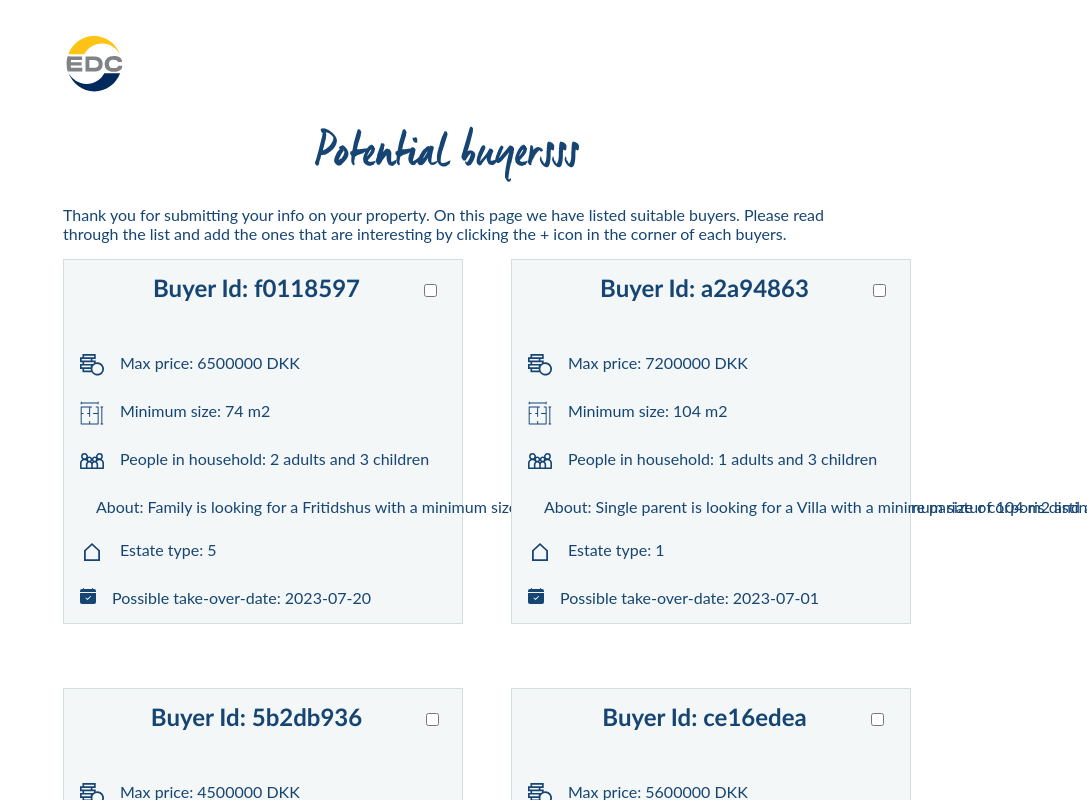
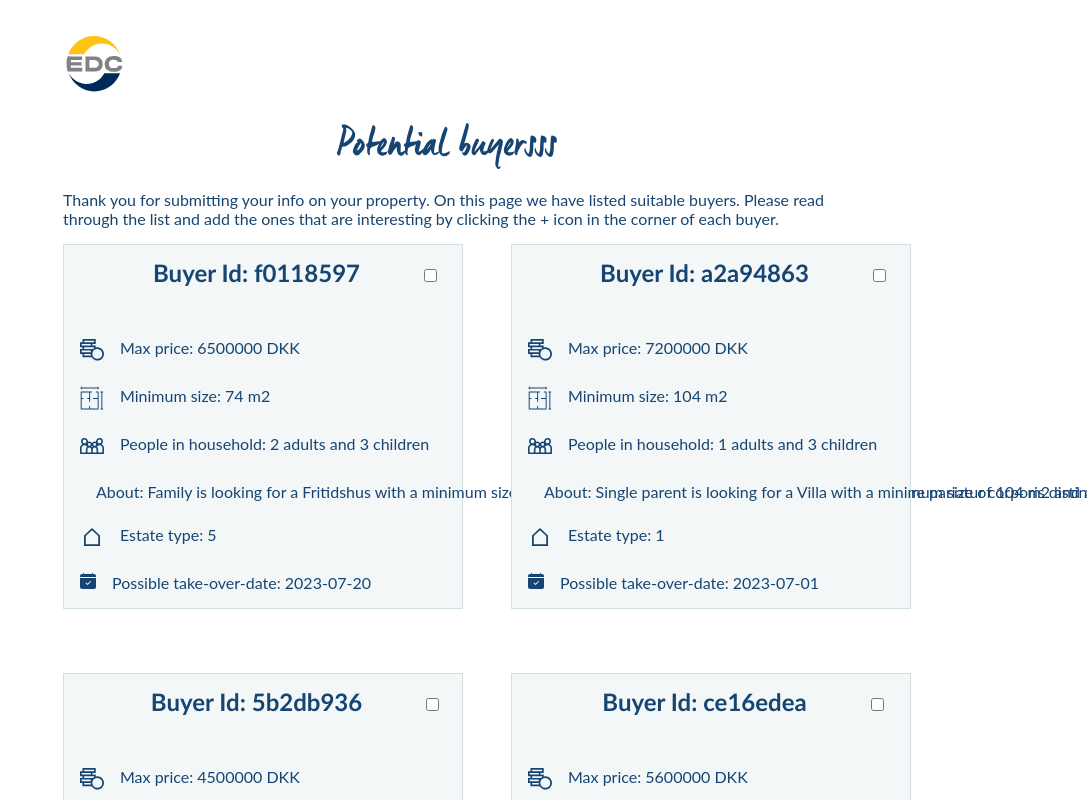
Before and after one commit to tombill143/mmd-case-main, a Next.js app: page /buyers in a window 1280 px wide. Shown: the top 800 px of the page, without its empty margins (193-1280 px from the left). Built offline with nearby package versions, Linux system fonts and the light colour scheme; a web font is replaced by a local one.

Commit message:
buyer page + css to main

```diff
--- a/src/pages/buyers/Buyers.module.css
+++ b/src/pages/buyers/Buyers.module.css
@@ -2,7 +2,7 @@
 /* @import "fonts.css"; */
 
 .headline {
-  font-size: 3rem;
+  font-size: 2.5rem;
   font-family: var(--font-serif);
   text-align: center;
   font-weight: 400;
--- a/src/pages/buyers/index.js
+++ b/src/pages/buyers/index.js
@@ -54,7 +54,7 @@ export default function Buyers() {
           Thank you for submitting your info on your property. On this page we
           have listed suitable buyers. Please read through the list and add the
           ones that are interesting by clicking the + icon in the corner of
-          each buyers.
+          each buyer.
         </p>
         <div className={styles.content_container}>
           {buyerProfiles.map((buyer) => (
--- a/src/pages/dashboard/dashboard.js
+++ b/src/pages/dashboard/dashboard.js
@@ -1,7 +1,9 @@
 import { useState } from "react";
-import styles from "./Home.module.css";
+import styles from "./dashboard.module.css";
 import Head from "next/head";
+
 //import supabase
+
 
 function AdminDashBoard() {
   //const [date, setDate] = import from Supabase (sort by create at)
```
